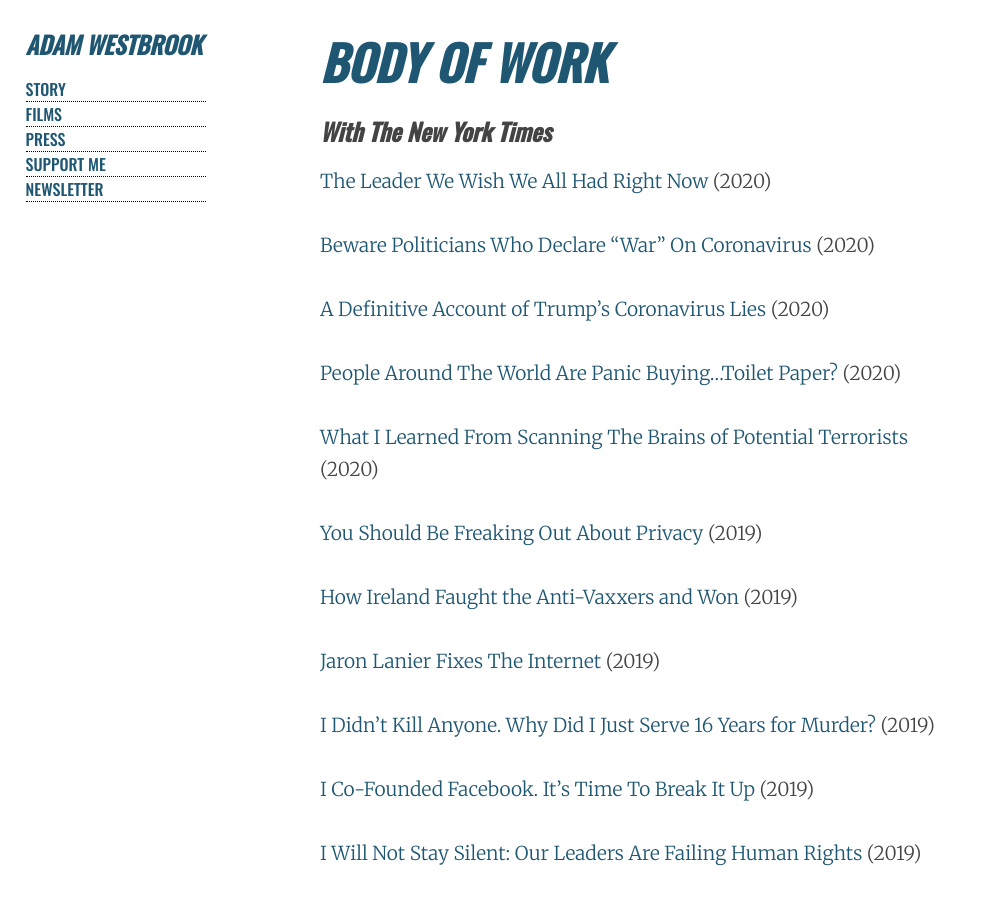
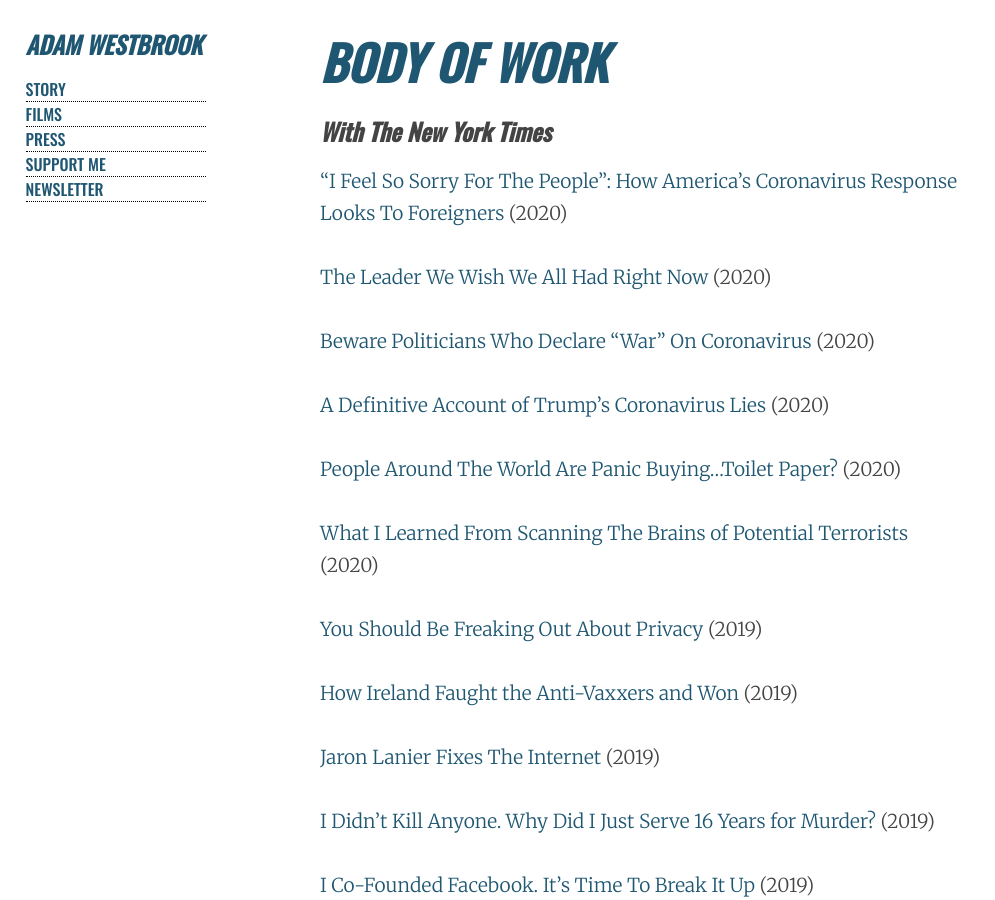
Before and after one commit to AdamWestbrook/adamwestbrook.github.io, a Jekyll site: the page built from films.md, in a window 1280 px wide and 900 px high. Shown: the whole window, without its empty margins (0-995 px from the left). Built offline with Jekyll 4.4.1, drawn with Linux system fonts in a browser that asks for light colours.

Commit message:
Update films

```diff
--- a/films.md
+++ b/films.md
@@ -7,6 +7,7 @@
 
 ## With The New York Times
 
+- ["I Feel So Sorry For The People": How America's Coronavirus Response Looks To Foreigners](https://www.nytimes.com/2020/07/27/opinion/covid-19-global-response.html) (2020)
 - [The Leader We Wish We All Had Right Now](https://www.nytimes.com/2020/05/05/opinion/coronavirus-ohio-amy-acton.html) (2020)
 - [Beware Politicians Who Declare "War" On Coronavirus](https://www.nytimes.com/2020/04/20/opinion/coronavirus-war-politicians.html) (2020)
 - [A Definitive Account of Trump's Coronavirus Lies](https://www.nytimes.com/2020/03/18/opinion/trump-lies-about-coronavirus.html) (2020)
```
